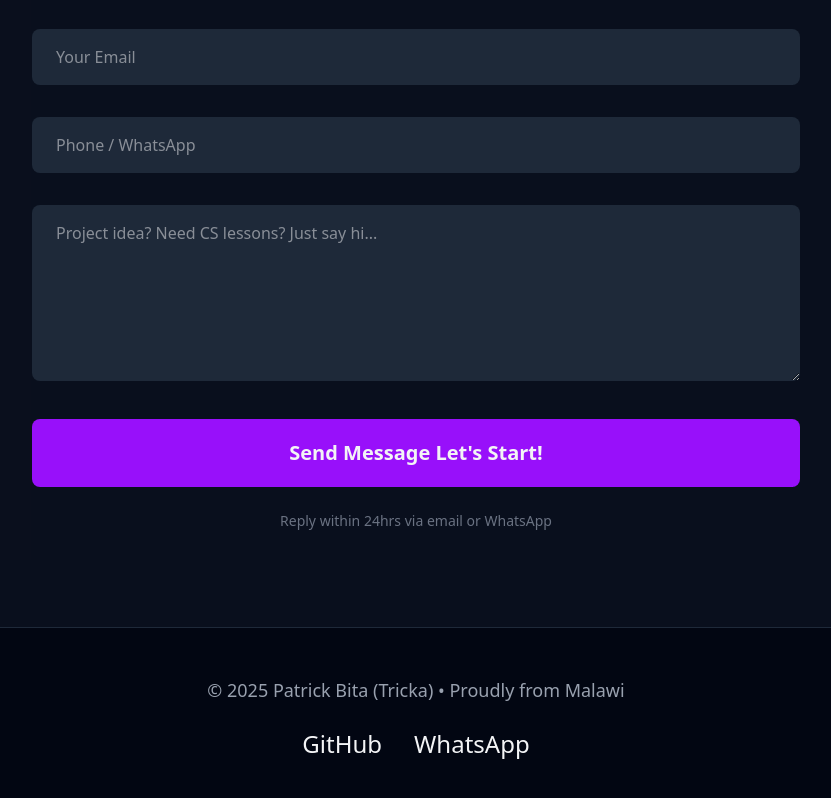
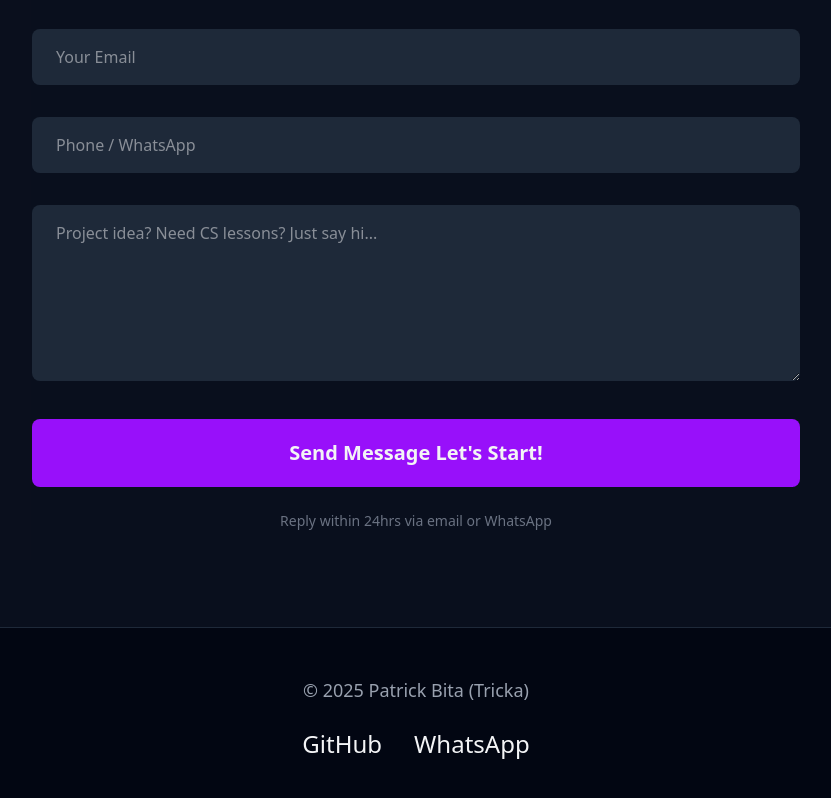
Before and after one commit to PatrickBita/PatrickBita.github.io, a website: page docs/index.html in a window 1280 px wide. Shown: the part 3759-4557 px from the top of the page, without its empty margins (224-1055 px from the left). Drawn offline with Linux system fonts and the light colour scheme.

Commit message:
Tricka portfolio new update

```diff
--- a/docs/index.html
+++ b/docs/index.html
@@ -232,7 +232,7 @@
 
   <footer class="py-12 text-center border-t border-gray-800 bg-gray-950/50">
     <p class="text-lg text-gray-400">
-      © 2025 Patrick Bita (Tricka) • Proudly from Malawi
+      © 2025 Patrick Bita (Tricka)
 
     </p>
     <div class="mt-6 flex justify-center gap-8 text-2xl">
```
